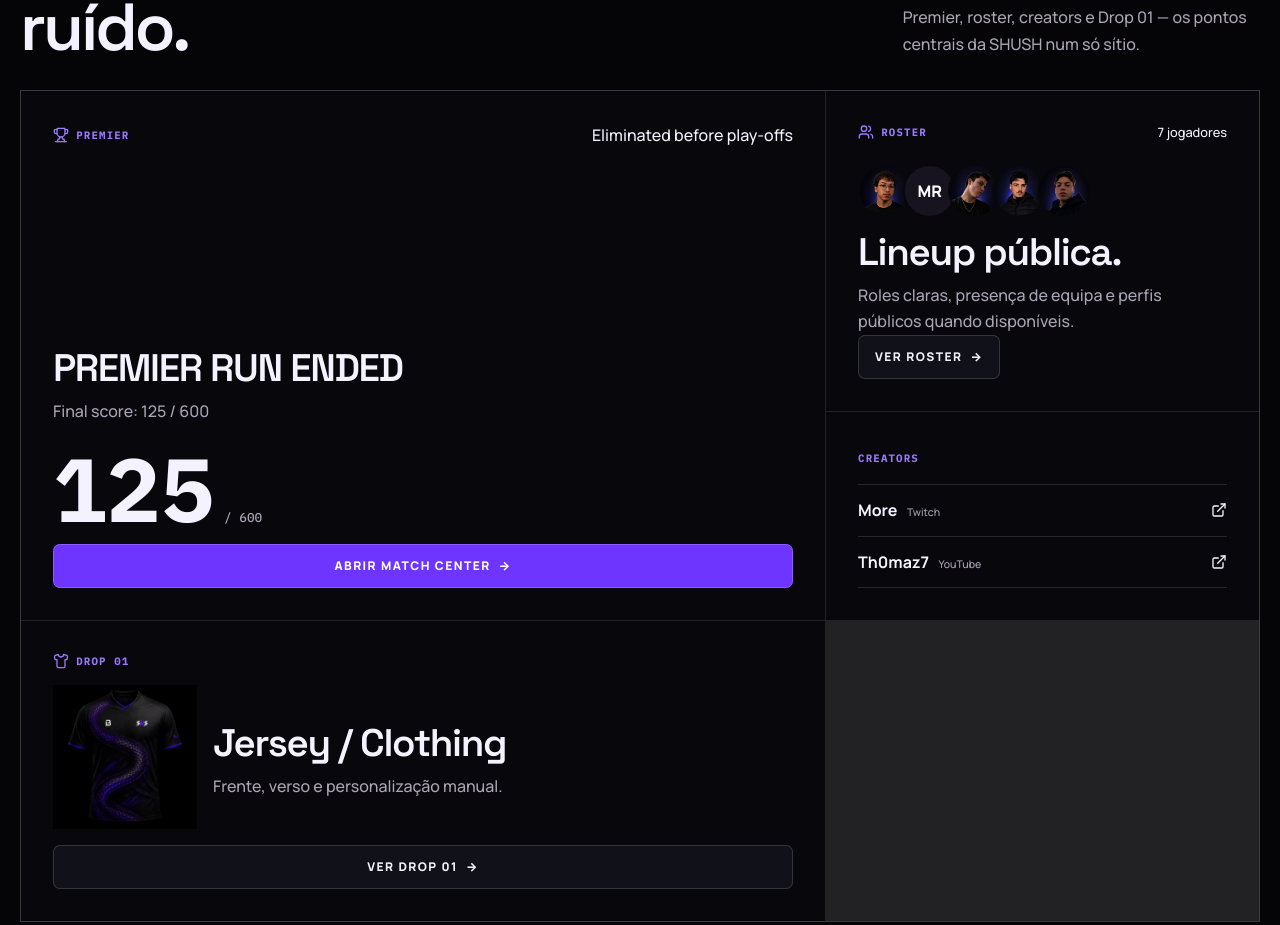
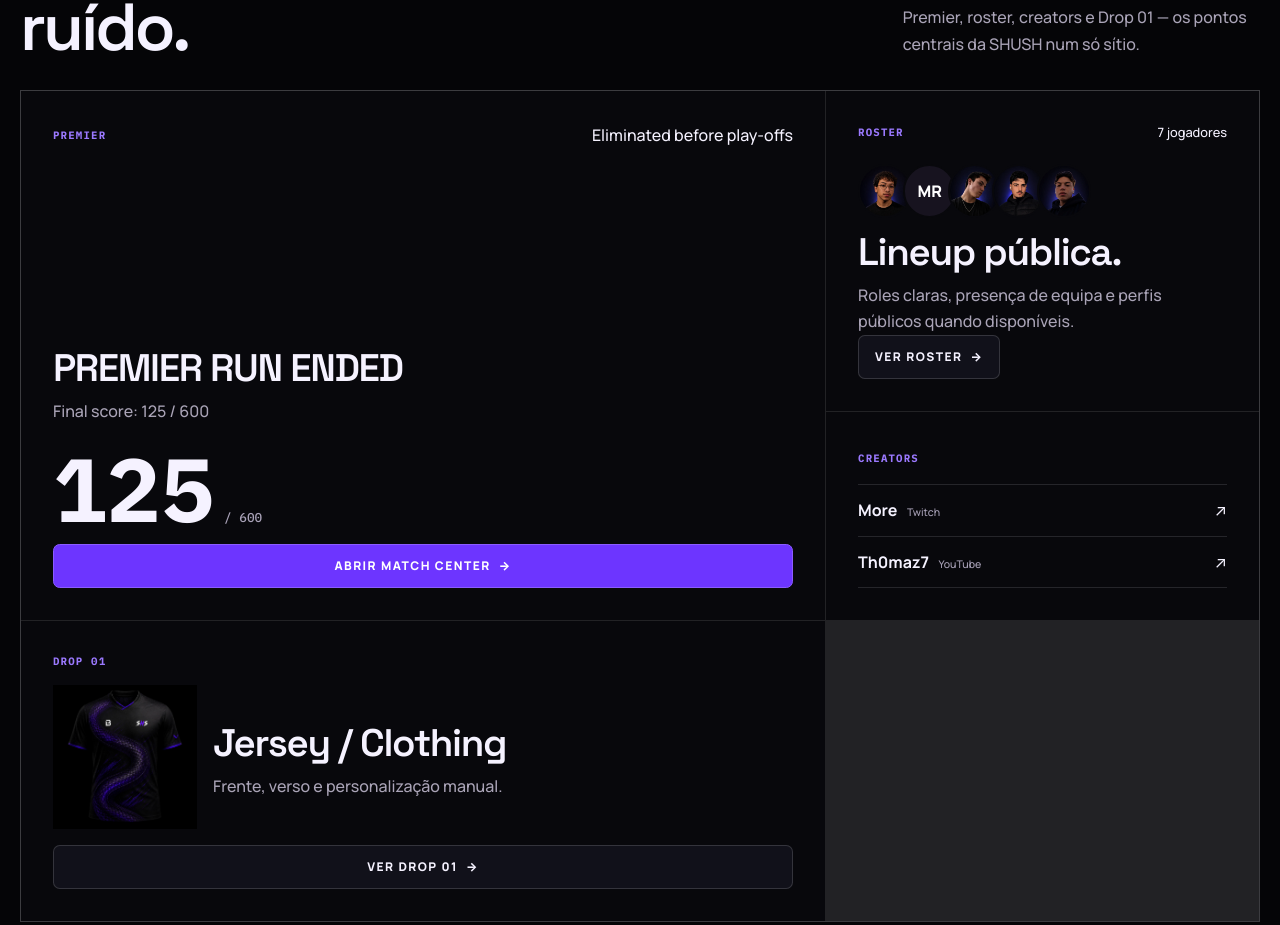
Before and after one commit to dstx11/Shush, a React (Vite) app: page / in a window 1280 px wide. Shown: the part 1000-1925 px from the top of the page. Built offline with nearby package versions, Linux system fonts and the light colour scheme.

Commit message:
Simplify icons in HomeHub.tsx

```diff
--- a/src/components/home/HomeHub.tsx
+++ b/src/components/home/HomeHub.tsx
@@ -1,4 +1,3 @@
-import { ExternalLink, Shirt, Trophy, Users } from 'lucide-react';
 import { creators, players } from '../../data/players';
 import { activePremierSeason } from '../../data/season';
 import { calculatePremierScore, calculatePublicMatchDayState, calculateSeasonStatus } from '../../lib/premier';
@@ -26,10 +25,7 @@ export function HomeHub() {
         <div className="hub-editorial-grid">
           <Reveal className="hub-feature hub-feature-premier">
             <div className="hub-feature-top">
-              <span className="hub-label">
-                <Trophy aria-hidden="true" className="h-4 w-4" />
-                Premier
-              </span>
+              <span className="hub-label">Premier</span>
               <StatusBadge pulse={state.kind === 'match_day_live' || state.kind === 'playoffs_live'}>{status}</StatusBadge>
             </div>
             <div className="hub-feature-copy">
@@ -45,10 +41,7 @@ export function HomeHub() {
 
           <Reveal className="hub-feature hub-feature-roster" delay={0.05}>
             <div className="hub-feature-top">
-              <span className="hub-label">
-                <Users aria-hidden="true" className="h-4 w-4" />
-                Roster
-              </span>
+              <span className="hub-label">Roster</span>
               <small>{players.length} jogadores</small>
             </div>
             <div className="hub-avatar-row" aria-label="Jogadores SHUSH">
@@ -72,17 +65,14 @@ export function HomeHub() {
                     <strong>{creator.displayName}</strong>
                     <small>{creator.creatorType === 'twitch' ? 'Twitch' : 'YouTube'}</small>
                   </span>
-                  <ExternalLink aria-hidden="true" className="h-4 w-4" />
+                  <span aria-hidden="true">↗</span>
                 </a>
               ))}
             </div>
           </Reveal>
 
           <Reveal className="hub-feature hub-feature-drop" delay={0.15}>
-            <span className="hub-label">
-              <Shirt aria-hidden="true" className="h-4 w-4" />
-              Drop 01
-            </span>
+            <span className="hub-label">Drop 01</span>
             <div className="hub-drop-preview">
               <img src="/assets/jersey/frontjersey.webp" width="1280" height="1280" alt="Jersey SHUSH Drop 01" loading="lazy" decoding="async" />
             </div>
```
